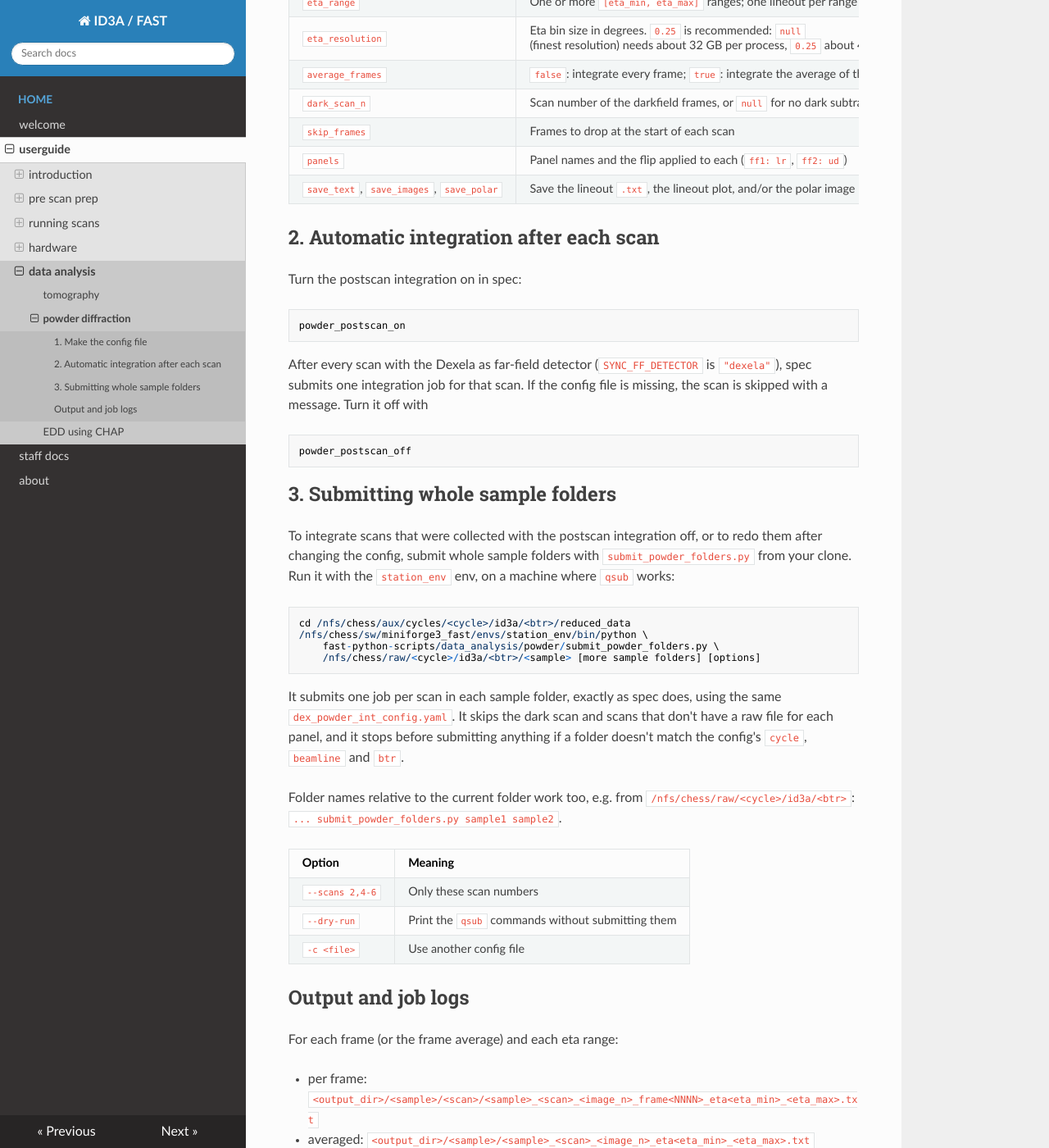
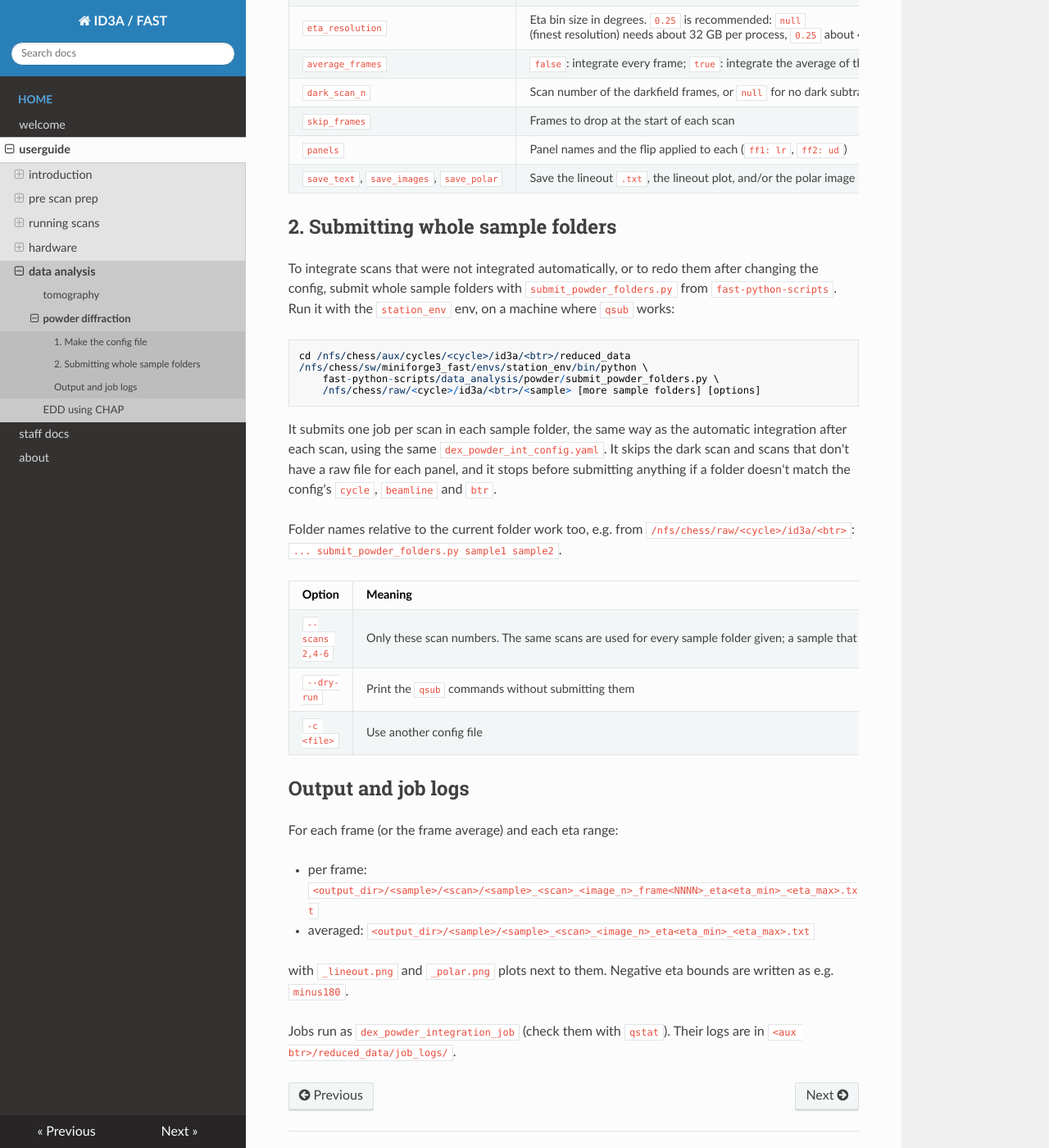
Before and after one commit to ksg52/CHESS-ID3A-FAST, an MkDocs documentation site: the page built from docs/userguide/analysis/powder.md, in a window 1280 px wide and 1400 px high, scrolled down 855 px. Shown: the whole window at 82% size. Built offline with MkDocs 1.6.1, drawn with Linux system fonts in a browser that asks for light colours; nearby versions of some CDN libraries; some of the changed text lies outside the part shown.

Commit message:
analysis pages: fast-python-scripts is preinstalled; no spec postscan steps
- tomo.md, powder.md: users check that fast-python-scripts is in their
  reduced_data folder instead of cloning it
- powder.md: drop the powder_postscan_on/off section; explain that --scans
  applies to every sample folder given

Co-Authored-By: Claude Opus 5.5 <noreply@anthropic.com>

```diff
--- a/docs/userguide/analysis/powder.md
+++ b/docs/userguide/analysis/powder.md
@@ -4,16 +4,15 @@ Dexela (ff1 + ff2) powder data are integrated with hexrd into intensity vs.
 two-theta lineouts. This runs automatically on the compute farm after each
 scan, and whole sample folders can be (re)submitted by hand.
 
-The scripts come with the `fast-python-scripts` repository. Clone it into
-your experiment's `reduced_data` folder:
+The scripts come with the `fast-python-scripts` folder, which is already set
+up in your experiment's `reduced_data` folder. Check that it is there:
 
-    cd /nfs/chess/aux/cycles/<cycle>/id3a/<btr>/reduced_data
-    git clone https://gitlab01.classe.cornell.edu/ad785/fast-python-scripts.git
+    ls /nfs/chess/aux/cycles/<cycle>/id3a/<btr>/reduced_data/fast-python-scripts
 
 ## 1. Make the config file
 
 Each experiment needs one YAML config in its `reduced_data` folder. Copy the
-template from your clone and edit it:
+template from `fast-python-scripts` and edit it:
 
     cd /nfs/chess/aux/cycles/<cycle>/id3a/<btr>/reduced_data
     cp fast-python-scripts/postscan_automation/powder/dex/config.yaml dex_powder_int_config.yaml
@@ -34,42 +33,30 @@ The template comments explain every setting; the main ones are:
 | `panels` | Panel names and the flip applied to each (`ff1: lr`, `ff2: ud`) |
 | `save_text`, `save_images`, `save_polar` | Save the lineout `.txt`, the lineout plot, and/or the polar image |
 
-## 2. Automatic integration after each scan
+## 2. Submitting whole sample folders
 
-Turn the postscan integration on in spec:
-
-    powder_postscan_on
-
-After every scan with the Dexela as far-field detector (`SYNC_FF_DETECTOR`
-is `"dexela"`), spec submits one integration job for that scan. If the
-config file is missing, the scan is skipped with a message. Turn it off with
-
-    powder_postscan_off
-
-## 3. Submitting whole sample folders
-
-To integrate scans that were collected with the postscan integration off, or
-to redo them after changing the config, submit whole sample folders with
-`submit_powder_folders.py` from your clone. Run it with the `station_env`
-env, on a machine where `qsub` works:
+To integrate scans that were not integrated automatically, or to redo them
+after changing the config, submit whole sample folders with
+`submit_powder_folders.py` from `fast-python-scripts`. Run it with the
+`station_env` env, on a machine where `qsub` works:
 
     cd /nfs/chess/aux/cycles/<cycle>/id3a/<btr>/reduced_data
     /nfs/chess/sw/miniforge3_fast/envs/station_env/bin/python \
         fast-python-scripts/data_analysis/powder/submit_powder_folders.py \
         /nfs/chess/raw/<cycle>/id3a/<btr>/<sample> [more sample folders] [options]
 
-It submits one job per scan in each sample folder, exactly as spec does,
-using the same `dex_powder_int_config.yaml`. It skips the dark scan and
-scans that don't have a raw file for each panel, and it stops before
-submitting anything if a folder doesn't match the config's `cycle`,
-`beamline` and `btr`.
+It submits one job per scan in each sample folder, the same way as the
+automatic integration after each scan, using the same
+`dex_powder_int_config.yaml`. It skips the dark scan and scans that don't
+have a raw file for each panel, and it stops before submitting anything if a
+folder doesn't match the config's `cycle`, `beamline` and `btr`.
 
 Folder names relative to the current folder work too, e.g. from
 `/nfs/chess/raw/<cycle>/id3a/<btr>`: `... submit_powder_folders.py sample1 sample2`.
 
 | Option | Meaning |
 |---|---|
-| `--scans 2,4-6` | Only these scan numbers |
+| `--scans 2,4-6` | Only these scan numbers. The same scans are used for every sample folder given; a sample that lacks one of them is reported and the rest are still submitted. For different scans per sample, run the script once per sample. |
 | `--dry-run` | Print the `qsub` commands without submitting them |
 | `-c <file>` | Use another config file |
 
```
Also changed, not shown: docs/userguide/analysis/tomo.md (+3 -4 lines).
